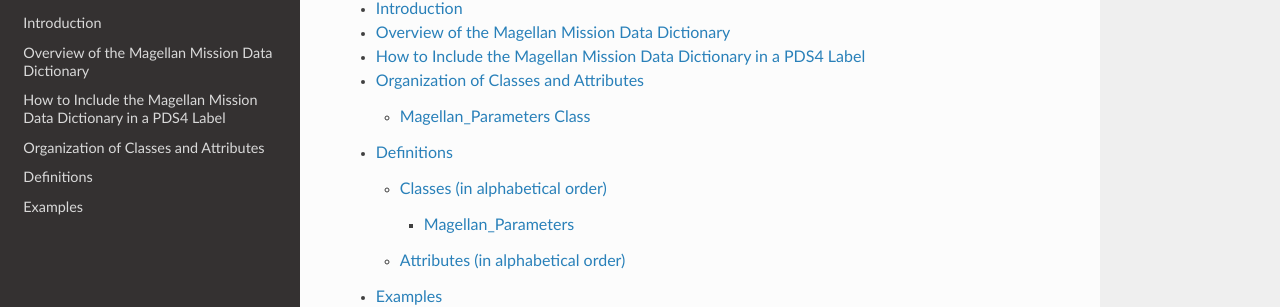
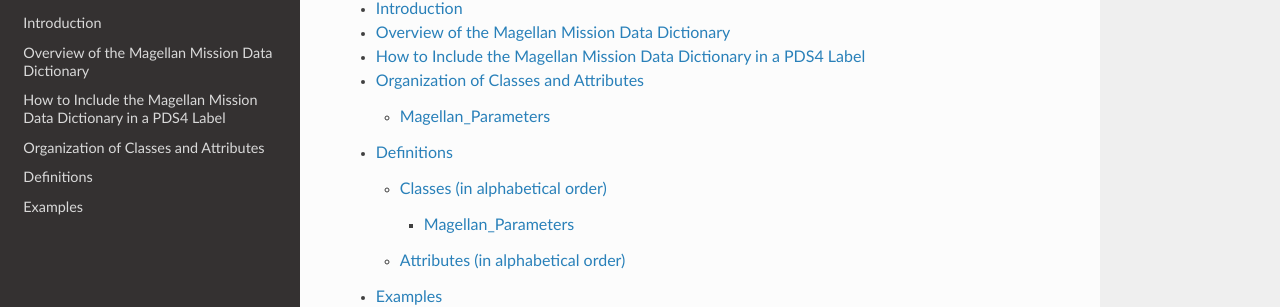
Before and after one commit to pds-data-dictionaries/ldd-mgn, a Sphinx documentation site: the page built from docs/source/index.rst, in a window 1280 px wide. Shown: the part 283-590 px from the top of the page. Built offline with Sphinx 7.4.7 and the Read the Docs theme 3.1.0, drawn with Linux system fonts in a browser that asks for light colours.

Commit message:
Update user-guide.md

```diff
--- a/docs/source/user/user-guide.md
+++ b/docs/source/user/user-guide.md
@@ -83,12 +83,12 @@
 Below is a list showing the hierarchy of classes in order of appearance in the PDS4 label.
 See the Definitions section for complete definitions.
 
-- [Magellan_Parameters](#magellan_parameters-class)
+- [Magellan_Parameters](#magellan_parameters)
 
 Below are lists showing the hierarchy of class attributes in order of appearance in the PDS4 label.
 See the Definitions section for complete definitions.
 
-## [Magellan_Parameters Class](#magellan_parameters)
+## [Magellan_Parameters](#magellan_parameters)
 
 - product_type
 - product_version_id
```
